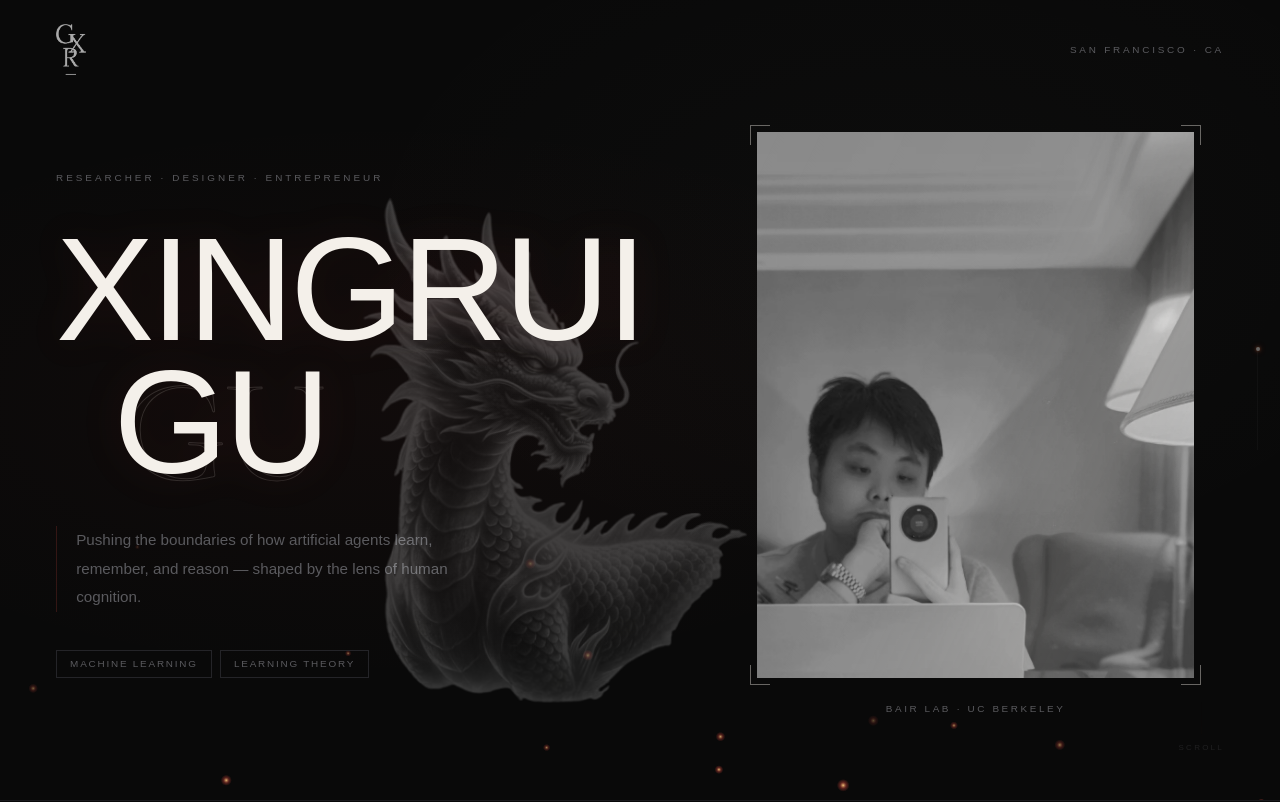
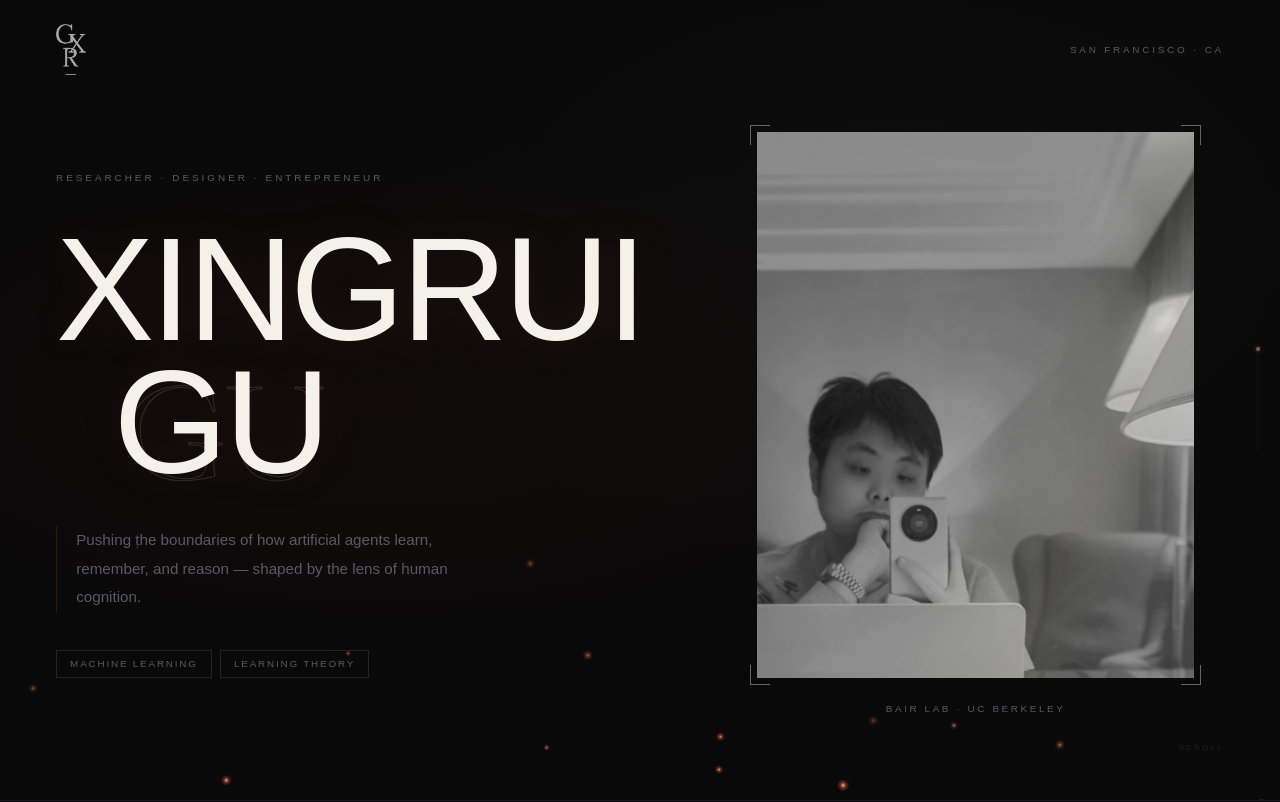
Before and after one commit to HsingjuiKu/HsingjuiKu.github.io, a React (Create React App) app: page /#/about in a window 1280 px wide. Shown: the top 802 px of the page. Built offline with nearby package versions, Linux system fonts and the light colour scheme.

Commit message:
Update About.jsx

```diff
--- a/src/pages/about/About.jsx
+++ b/src/pages/about/About.jsx
@@ -327,12 +327,12 @@ const About = () => {
 
                     <div className="ab-hero-name-wrap">
                          {/*青龙 — Azure Dragon watermark behind name, 30% opacity */}
-                        <img
-                            src="/assets/dragon.png"
-                            alt=""
-                            aria-hidden="true"
-                            className="ab-dragon"
-                        />
+                        {/*<img*/}
+                        {/*    src="/assets/dragon.png"*/}
+                        {/*    alt=""*/}
+                        {/*    aria-hidden="true"*/}
+                        {/*    className="ab-dragon"*/}
+                        {/*/>*/}
                         <div className={`ab-hero-line1${nameReady ? " ab-name-go" : ""}`}>
                             {"XINGRUI".split("").map((ch, i) => (
                                 <span key={i} className="ab-nch" style={{ "--i": i }}>{ch}</span>
```
